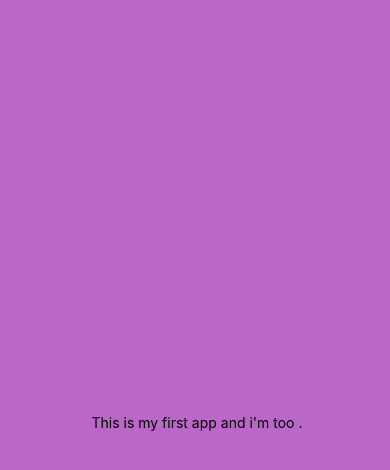
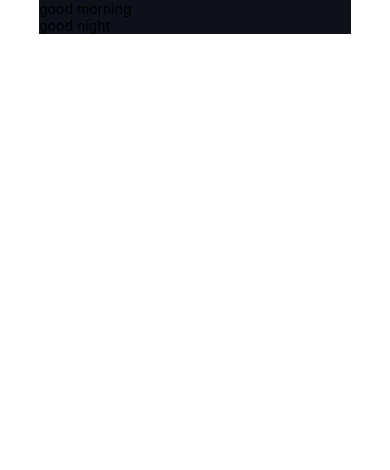
Before and after one commit to ImSreyas/ZYROKAT-notes, a React Native app: screen / in a window 390 px wide. Shown: the top 470 px of the page. Built offline with nearby package versions, Linux system fonts and the light colour scheme.

Commit message:
testign on react

```diff
--- a/App.js
+++ b/App.js
@@ -3,9 +3,18 @@ import { StyleSheet, Text, View } from 'react-native';
 
 export default function App() {
   return (
-    <View style={styles.container}>
-      <Text> This is my first app and i'm too .</Text>
-      <StatusBar style="auto" />
+    <View>
+      <View>
+        <StatusBar backgroundColor={ '#FFF' } animated={ true }/>
+      </View>
+      <View style={styles.container}>
+        <View style={styles.card}>
+          <Text>good morning</Text>
+        </View>
+        <View style={styles.card} backgroundColor={"#0f111a"}>
+          <Text>good night</Text>
+        </View>
+      </View>
     </View>
   );
 }
@@ -14,8 +23,13 @@ const styles = StyleSheet.create({
   container: {
     width: '100%',
     height: '100%',
-    backgroundColor: "#BA68C8",
+    backgroundColor: "#FFF",
     alignItems: 'center',
     justifyContent: 'center',
   },
+  card: {
+    width: '80%',
+    height: '50%',
+    backgroundColor: '#0f111a'
+  }
 });
```
